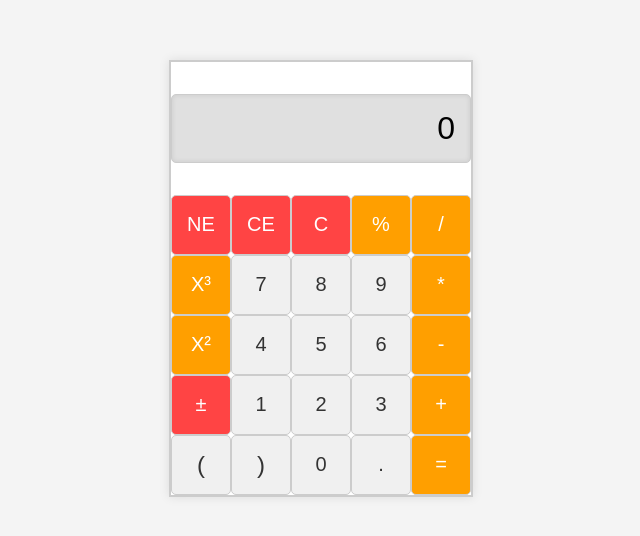
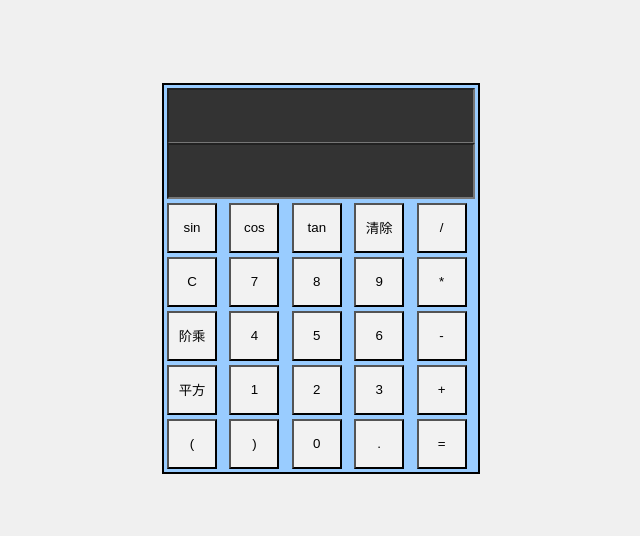
Before and after one commit to 2024wb/JSQ, a plain HTML site: page index.html in a window 1280 px wide. Shown: the part 122-658 px from the top of the page, without its empty margins (319-959 px from the left). Drawn offline with Linux system fonts and the light colour scheme.

Commit message:
Update index.html

```diff
--- a/index.html
+++ b/index.html
@@ -1,248 +1,132 @@
 <!DOCTYPE html>
 <html>
 <head>
-  <meta charset="UTF-8" />
-  <title>计算器</title>
+<meta http-equiv="Content-Type" content="text/html; charset=utf-8" />
+<title>这是一个计算器</title>
 <style>
-    body {
-      font-family: Arial, sans-serif;
-      background-color: #f4f4f4;
+.button{
+	width:50px;
+	height:50px;
+	background-color: #f2f2f2;
+}
+
+table{
+    background-color:#9CF;
+	  border: 2px solid black;
+	}
+body{
+  background-color: #f0f0f0;
   display: flex;
   justify-content: center;
   align-items: center;
   height: 100vh;
   margin: 0;
 }
-    table {
-      border-collapse: collapse;
-      border: 2px solid #ccc;
-      background-color: #fff;
-      box-shadow: 0 0 10px rgba(0,0,0,0.1);
+.text{
+  width:300px;
+  height:50px;
+  background:#333;
+  color: white;
+  text-align: right;
 }
-    td {
-      padding: 0;
-    }
-    button {
-      width: 60px;
-      height: 60px;
-      font-size: 20px;
-      border: 1px solid #ccc;
-      border-radius: 5px;
-      background-color: #f0f0f0;
-      color: #333;
-      cursor: pointer;
-      transition: background-color 0.2s ease;
-      box-sizing: border-box;
-    }
-    button:hover {
-      background-color: #ddd;
-    }
-    button:active {
-      background-color: #ccc;
-    }
-    #int {
-      font-size: 32px;
-      background-color: #e0e0e0;
-      border: 1px solid #ccc;
-      border-radius: 5px;
-      padding: 15px;
+.text1{
+  width:300px;
+  height:50px;
+  background:#333;
+  color: white;
+  margin-top: -5px;
   text-align: right;
-      box-shadow: inset 0 0 5px rgba(0,0,0,0.1);
-      box-sizing: border-box;
-    }
-    .operator {
-      background-color: #ff9f00;
-      color: white;
-    }
-    .operator:hover {
-      background-color: #e08b00;
-    }
-    .operator:active {
-      background-color: #d07d00;
-    }
-    .special {
-      background-color: #f44;
-      color: white;
-    }
-    .special:hover {
-      background-color: #d33;
-    }
-    .special:active {
-      background-color: #c22;
-    }
-    .button-left, .button-right {
-      width: 60px;
-      font-size: 24px;
 }
 </style>
 </head>
 <body>
 <table>
   <tr>
-    <td colspan="5"><p id="int">0</p></td>
+    <td colspan="5"><input type="text" class="text"></td>
   </tr>
-  <tr align="center">
-    <td><button class="special" onclick="buttonClick('NEW')">NE</button></td>
-    <td><button class="special" onclick="buttonClick('CE')">CE</button></td>
-    <td><button class="special" onclick="buttonClick('C')">C</button></td>
-    <td><button class="operator" onclick="buttonClick('%')">%</button></td>
-    <td><button class="operator" onclick="buttonClick('/')">/</button></td>
+  <tr>
+    <td colspan="5"><input type="text" class="text text1"></td>
   </tr>
-  <tr align="center">
-    <td><button class="operator" onclick="buttonClick('**3')">X³</button></td>
-    <td><button onclick="buttonClick('7')">7</button></td>
-    <td><button onclick="buttonClick('8')">8</button></td>
-    <td><button onclick="buttonClick('9')">9</button></td>
-    <td><button class="operator" onclick="buttonClick('*')">*</button></td>
+  <tr>
+    <td><input type="button" value="sin" class="button"></td>
+    <td><input type="button" value="cos" class="button"></td>
+    <td><input type="button" value="tan" class="button"></td>
+    <td><input type="button" value="清除" class="button"></td>
+    <td><input type="button" value="/" class="button"></td>
   </tr>
-  <tr align="center">
-    <td><button class="operator" onclick="buttonClick('**2')">X²</button></td>
-    <td><button onclick="buttonClick('4')">4</button></td>
-    <td><button onclick="buttonClick('5')">5</button></td>
-    <td><button onclick="buttonClick('6')">6</button></td>
-    <td><button class="operator" onclick="buttonClick('-')">-</button></td>
+  <tr>
+    <td><input type="button" value="C" class="button"></td>
+    <td><input type="button" value="7" class="button"></td>
+    <td><input type="button" value="8" class="button"></td>
+    <td><input type="button" value="9" class="button"></td>
+    <td><input type="button" value="*" class="button"></td>
   </tr>
-  <tr align="center">
-    <td><button class="special" onclick="buttonClick('±')">±</button></td>
-    <td><button onclick="buttonClick('1')">1</button></td>
-    <td><button onclick="buttonClick('2')">2</button></td>
-    <td><button onclick="buttonClick('3')">3</button></td>
-    <td><button class="operator" onclick="buttonClick('+')">+</button></td>
+  <tr>
+    <td><input type="button" value="阶乘" class="button"></td>
+    <td><input type="button" value="4" class="button"></td>
+    <td><input type="button" value="5" class="button"></td>
+    <td><input type="button" value="6" class="button"></td>
+    <td><input type="button" value="-" class="button"></td>
   </tr>
-  <tr align="center">
-    <td><button class="button-left" onclick="buttonClick('(')">(</button></td>
-    <td><button class="button-right" onclick="buttonClick(')')">)</button></td>
-    <td><button onclick="buttonClick('0')">0</button></td>
-    <td><button onclick="buttonClick('.')">.</button></td>
-    <td><button class="operator" onclick="calculate()">=</button></td>
+  <tr>
+    <td><input type="button" value="平方" class="button"></td>
+    <td><input type="button" value="1" class="button"></td>
+    <td><input type="button" value="2" class="button"></td>
+    <td><input type="button" value="3" class="button"></td>
+    <td><input type="button" value="+" class="button"></td>
+  </tr>
+  <tr>
+    <td><input type="button" value="(" class="button"></td>
+    <td><input type="button" value=")" class="button"></td>
+    <td><input type="button" value="0" class="button"></td>
+    <td><input type="button" value="." class="button"></td>
+    <td><input type="button" value="=" class="button"></td>
   </tr>
 </table>
 <script>
-var isResultShown = false; // 标记是否显示了计算结果
-var lastClickedValue = ''; // 保存最后点击的按钮值
-
-function buttonClick(value) {
-  lastClickedValue = value; // 更新最后点击的按钮值
-  if (value === 'CE') {
-    clearDisplay(); // 清空显示屏
+const buttons = document.querySelectorAll('.button');
+const inputText = document.querySelector('.text');
+const outputText = document.querySelector('.text1');
+buttons.forEach(button => {
+  button.addEventListener('click', () => {
+    const value = button.value;
+    if (value === '=') {
+      try {
+        const result = eval(inputText.value);
+        outputText.value = result;
+      } catch (error) {
+        outputText.value = '错误的表达式';
+      }
+    } else if (value === '清除') {
+      inputText.value = '';
+      outputText.value = '';
     } else if (value === 'C') {
-    clearAll(); // 清除所有内容
-  } else if (value === '±') {
-    changeSign(); // 改变符号（正负号）
+      inputText.value = inputText.value.slice(0, -1);
+      outputText.value = '';
+    } else if (value === '平方') {
+      const result = Math.pow(parseFloat(inputText.value),2);
+      outputText.value = result;
+    } else if (value === '阶乘') {
+      const num = parseInt(inputText.value);
+      let result = 1;
+      for (let i = 1; i <= num; i++) {
+        result *= i;
+      }
+      outputText.value = result;
+    } else if (value === 'sin') {
+      const result = Math.sin(parseFloat(inputText.value) * Math.PI / 180);
+      outputText.value = result;
+    } else if (value === 'cos') {
+      const result = Math.cos(parseFloat(inputText.value) * Math.PI / 180);
+      outputText.value = result;
+    } else if (value === 'tan') {
+      const result = Math.tan(parseFloat(inputText.value) * Math.PI / 180);
+      outputText.value = result;
     } else {
-    addToDisplay(value); // 添加内容到显示屏
+      inputText.value += value;
     }
-}
-
-function addToDisplay(value) {
-  var display = document.getElementById('int');
-  var currentValue = display.textContent.trim();
-
-  // 如果当前显示结果，点击数字时重置显示内容
-  if (isResultShown && !isNaN(value)) {
-    display.textContent = '';
-    isResultShown = false;
-  } else if (isResultShown && isNaN(value)) {
-    isResultShown = false;
-  }
-
-  // 检查当前值是否为运算符
-  var isSymbol = ['+', '-', '*', '/', '%'].includes(value);
-  var lastChar = currentValue[currentValue.length - 1];
-  var lastIsSymbol = ['+', '-', '*', '/', '%'].includes(lastChar);
-
-  // 如果上一个字符是运算符，不允许连续运算符
-  if (isSymbol && lastIsSymbol) {
-    return;
-  }
-
-  // 如果当前值为小数点且已经有小数点，不允许重复小数点
-  if (value === '.' && currentValue.includes('.')) {
-    return;
-  }
-
-  // 如果点击的是 'NEW'，生成随机表达式
-  if (value === 'NEW') {
-    var symbols = ['+', '-', '*', '/'];
-    var maxNumber = 100; // 最大的随机数范围
-    var expression = '';
-
-    for (var i = 0; i < 3; i++) {
-      if (i > 0) {
-        expression += symbols[Math.floor(Math.random() * symbols.length)];
-      }
-      expression += Math.floor(Math.random() * maxNumber);
-    }
-
-    display.textContent = expression;
-  } else if (currentValue === '0' && value !== '.' && value !== '(' && !isSymbol) {
-    display.textContent = value; // 如果当前值是0且点击的不是小数点、左括号或运算符，则替换0
-  } else {
-    if (!isResultShown || isNaN(value)) {
-      display.textContent += value; // 添加内容到显示屏
-    } else {
-      display.textContent = value; // 如果结果已经显示，则用新值替换内容
-      isResultShown = false;
-    }
-  }
-}
-
-function clearDisplay() {
-  document.getElementById('int').textContent = '0'; // 清空显示屏，设置为0
-}
-
-function clearAll() {
-  var display = document.getElementById('int');
-  var currentValue = display.textContent.trim();
-
-  // 实现点击 C 去减去输出的最后一个字符
-  if (currentValue.length > 0) {
-    display.textContent = currentValue.slice(0, -1);
-  }
-
-  if (display.textContent === '') {
-    display.textContent = '0'; // 如果内容为空，设置为0
-  }
-  isResultShown = false;
-}
-
-function changeSign() {
-  var display = document.getElementById('int');
-  var currentValue = display.textContent.trim();
-  if (currentValue[0] === '-') {
-    display.textContent = currentValue.substring(1); // 移除负号
-  } else if (currentValue !== '0') {
-    display.textContent = '-' + currentValue; // 添加负号
-  }
-}
-
-function calculate() {
-  var display = document.getElementById('int');
-  var expression = display.textContent;
-
-  // 将百分号替换为乘以0.01以进行计算
-  expression = expression.replace(/%/g, '*0.01');
-
-  try {
-    // 计算表达式
-    var result = eval(expression);
-
-    // 如果结果已经显示，处理这种情况
-    if (isResultShown && !isNaN(lastClickedValue)) {
-            // 如果最后点击的值是数字，则将其转为浮点数
-            var lastValue = parseFloat(lastClickedValue);
-      if (!isNaN(lastValue)) {
-        // 将结果与最后一个数字相加
-        result = parseFloat(result) + lastValue;
-      }
-    }
-
-    display.textContent = result; // 显示计算结果
-    isResultShown = true; // 设置结果已显示标志
-  } catch (error) {
-    display.textContent = 'Error'; // 如果发生错误，显示 'Error'
-  }
-}
+  });
+});
 </script>
 </body>
 </html>
```
Lines whose indentation alone changed are shown as unchanged.
